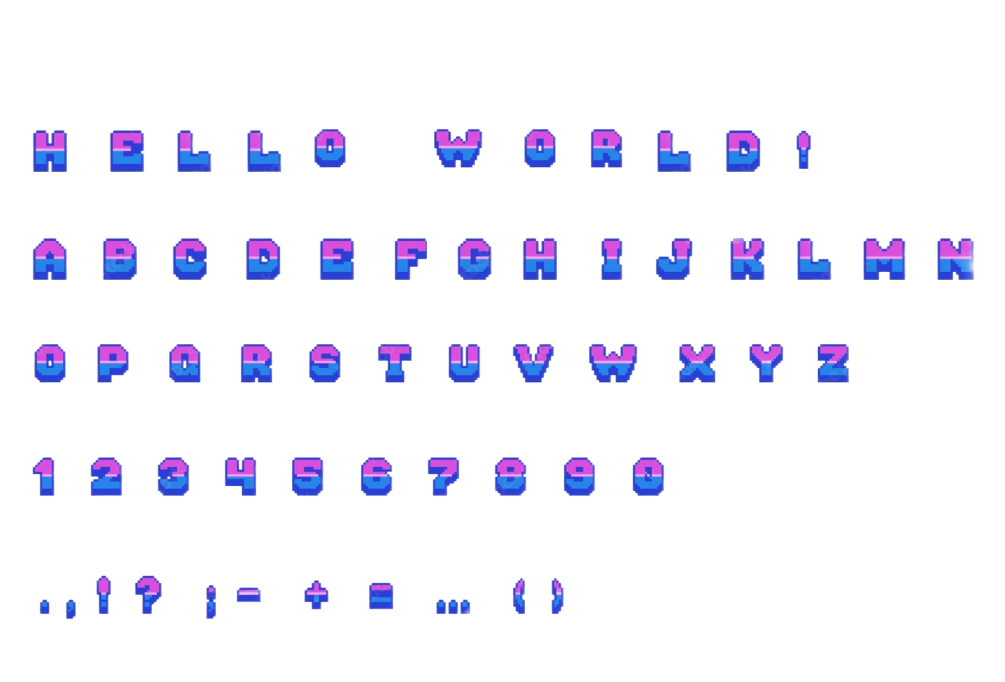
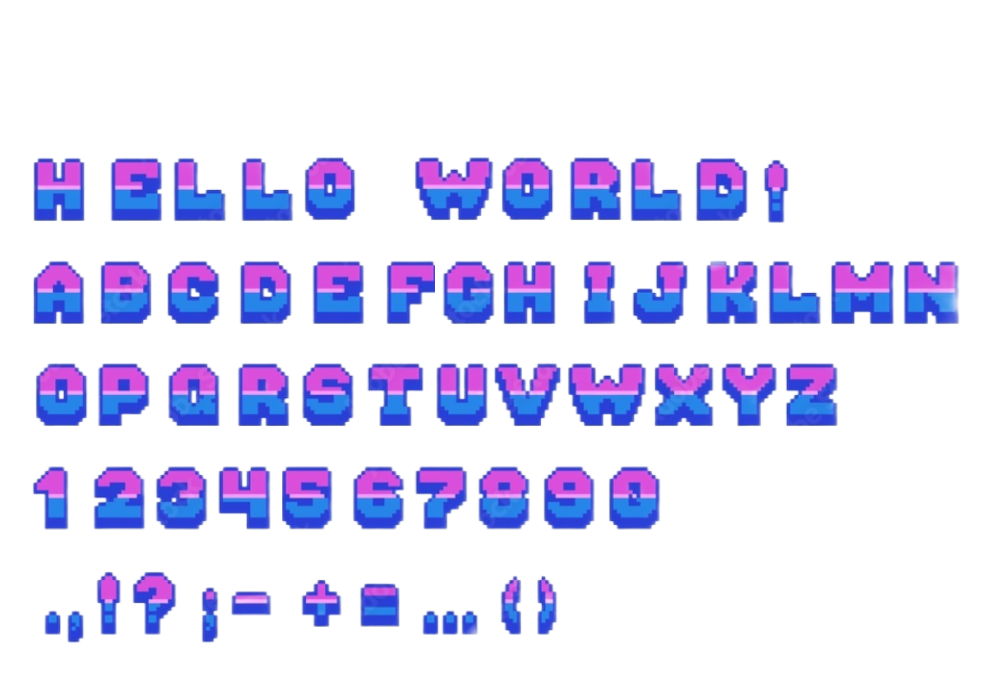
Before and after one commit to reznikovkg/vue-3-docker-compose, a Vue app in the folder vue/: page / in a window 1280 px wide. Shown: the top 682 px of the page, without its empty margins (0-1005 px from the left). Built offline with nearby package versions, Linux system fonts and the light colour scheme.

Commit message:
fix fontSize scaling

```diff
--- a/vue/src/components/SpriteText.vue
+++ b/vue/src/components/SpriteText.vue
@@ -10,7 +10,7 @@
 </template>
 
 <script setup>
-import { computed } from 'vue'
+import {computed} from 'vue'
 
 const props = defineProps({
   text: String,
@@ -28,22 +28,21 @@ const getCharStyle = (char) => {
 
   return {
     display: 'inline-block',
-    width: `${map.width}px`,
-    height: `${map.height}px`,
+    width: `${map.width * scale}px`,
+    height: `${map.height * scale}px`,
     backgroundImage: `url(${props.config.spriteUrl})`,
     backgroundRepeat: 'no-repeat',
-    backgroundPosition: `-${map.x}px -${map.y}px`,
-    backgroundSize: 'auto',
-    transform: `scale(${scale})`,
-    transformOrigin: 'top left',
+    backgroundPosition: `-${map.x * scale}px -${map.y * scale}px`,
+    backgroundSize: `${props.config.spriteWidth * scale}px ${props.config.spriteHeight * scale}px`,
     verticalAlign: 'top'
-  }
+  };
 }
 </script>
 
 <style scoped lang="less">
 .sprite-text {
   display: inline-flex;
+  font-size: 0;
 
   &__char {
     display: inline-block;
--- a/vue/src/configs/pixelSpriteConfig.js
+++ b/vue/src/configs/pixelSpriteConfig.js
@@ -2,7 +2,9 @@ import spriteImage from '../assets/pixel-sprite.png'
 
 export const pixelSpriteConfig = {
     spriteUrl: spriteImage,
-    fontSize: 64,
+    spriteHeight: 429,
+    spriteWidth: 1084,
+    fontSize: 96,
     spriteMap: {
         // 1-я строка спрайта
         A: {x: 33, y: 20, width: 70, height: 100},
@@ -21,43 +23,43 @@ export const pixelSpriteConfig = {
         N: {x: 970, y: 20, width: 75, height: 100},
 
         // 2-я строка спрайта
-        O: {x: 62, y: 110, width: 60, height: 108},
-        P: {x: 130, y: 110, width: 70, height: 108},
-        Q: {x: 200, y: 110, width: 70, height: 108},
-        R: {x: 270, y: 110, width: 70, height: 108},
-        S: {x: 350, y: 110, width: 70, height: 108},
-        T: {x: 425, y: 110, width: 70, height: 108},
-        U: {x: 505, y: 110, width: 70, height: 108},
-        V: {x: 592, y: 110, width: 75, height: 108},
-        W: {x: 680, y: 110, width: 90, height: 108},
-        X: {x: 785, y: 110, width: 70, height: 108},
-        Y: {x: 870, y: 110, width: 70, height: 108},
-        Z: {x: 950, y: 110, width: 70, height: 108},
+        O: {x: 62, y: 110, width: 60, height: 100},
+        P: {x: 130, y: 110, width: 70, height: 100},
+        Q: {x: 200, y: 110, width: 70, height: 100},
+        R: {x: 270, y: 110, width: 70, height: 100},
+        S: {x: 350, y: 110, width: 70, height: 100},
+        T: {x: 425, y: 110, width: 70, height: 100},
+        U: {x: 505, y: 110, width: 70, height: 100},
+        V: {x: 592, y: 110, width: 75, height: 100},
+        W: {x: 680, y: 110, width: 90, height: 100},
+        X: {x: 785, y: 110, width: 70, height: 100},
+        Y: {x: 870, y: 110, width: 70, height: 100},
+        Z: {x: 950, y: 110, width: 70, height: 100},
 
         // 3-я строка спрайта
-        '1': {x: 175, y: 208, width: 50, height: 108},
-        '2': {x: 220, y: 208, width: 70, height: 108},
-        '3': {x: 300, y: 208, width: 70, height: 108},
-        '4': {x: 380, y: 208, width: 70, height: 108},
-        '5': {x: 460, y: 208, width: 60, height: 108},
-        '6': {x: 520, y: 208, width: 70, height: 108},
-        '7': {x: 600, y: 208, width: 70, height: 108},
-        '8': {x: 680, y: 208, width: 70, height: 108},
-        '9': {x: 760, y: 208, width: 70, height: 108},
-        '0': {x: 840, y: 208, width: 70, height: 108},
+        '1': {x: 175, y: 205, width: 50, height: 100},
+        '2': {x: 220, y: 205, width: 70, height: 100},
+        '3': {x: 300, y: 205, width: 70, height: 100},
+        '4': {x: 380, y: 205, width: 70, height: 100},
+        '5': {x: 460, y: 205, width: 60, height: 100},
+        '6': {x: 520, y: 205, width: 70, height: 100},
+        '7': {x: 600, y: 205, width: 70, height: 100},
+        '8': {x: 680, y: 205, width: 70, height: 100},
+        '9': {x: 760, y: 205, width: 70, height: 100},
+        '0': {x: 840, y: 205, width: 70, height: 100},
 
         // 4-я строка спрайта
-        '.': {x: 185, y: 300, width: 30, height: 108},
-        ',': {x: 240, y: 300, width: 30, height: 108},
-        '!': {x: 280, y: 300, width: 40, height: 108},
-        '?': {x: 335, y: 300, width: 70, height: 108},
-        ';': {x: 410, y: 300, width: 30, height: 108},
-        '-': {x: 450, y: 300, width: 60, height: 108},
-        '+': {x: 510, y: 300, width: 70, height: 108},
-        '=': {x: 600, y: 300, width: 70, height: 108},
-        '…': {x: 690, y: 300, width: 70, height: 108},
-        '(': {x: 780, y: 300, width: 40, height: 108},
-        ')': {x: 835, y: 300, width: 40, height: 108},
+        '.': {x: 185, y: 300, width: 30, height: 100},
+        ',': {x: 240, y: 300, width: 30, height: 100},
+        '!': {x: 280, y: 300, width: 40, height: 100},
+        '?': {x: 335, y: 300, width: 70, height: 100},
+        ';': {x: 410, y: 300, width: 30, height: 100},
+        '-': {x: 450, y: 300, width: 60, height: 100},
+        '+': {x: 510, y: 300, width: 70, height: 100},
+        '=': {x: 600, y: 300, width: 70, height: 100},
+        '…': {x: 690, y: 300, width: 70, height: 100},
+        '(': {x: 780, y: 300, width: 40, height: 100},
+        ')': {x: 835, y: 300, width: 40, height: 100},
 
         ' ': {x: 1000, y: 320, width: 60, height: 108}
     }
```
